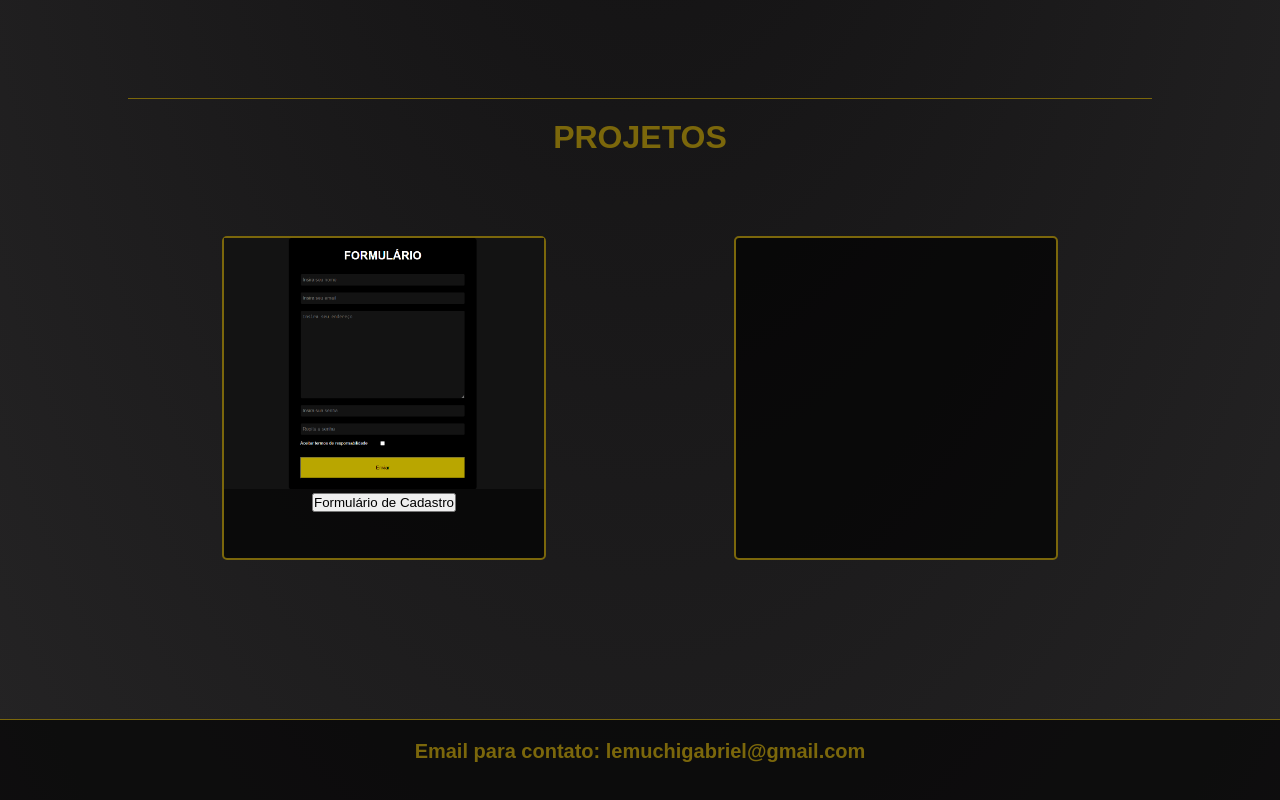
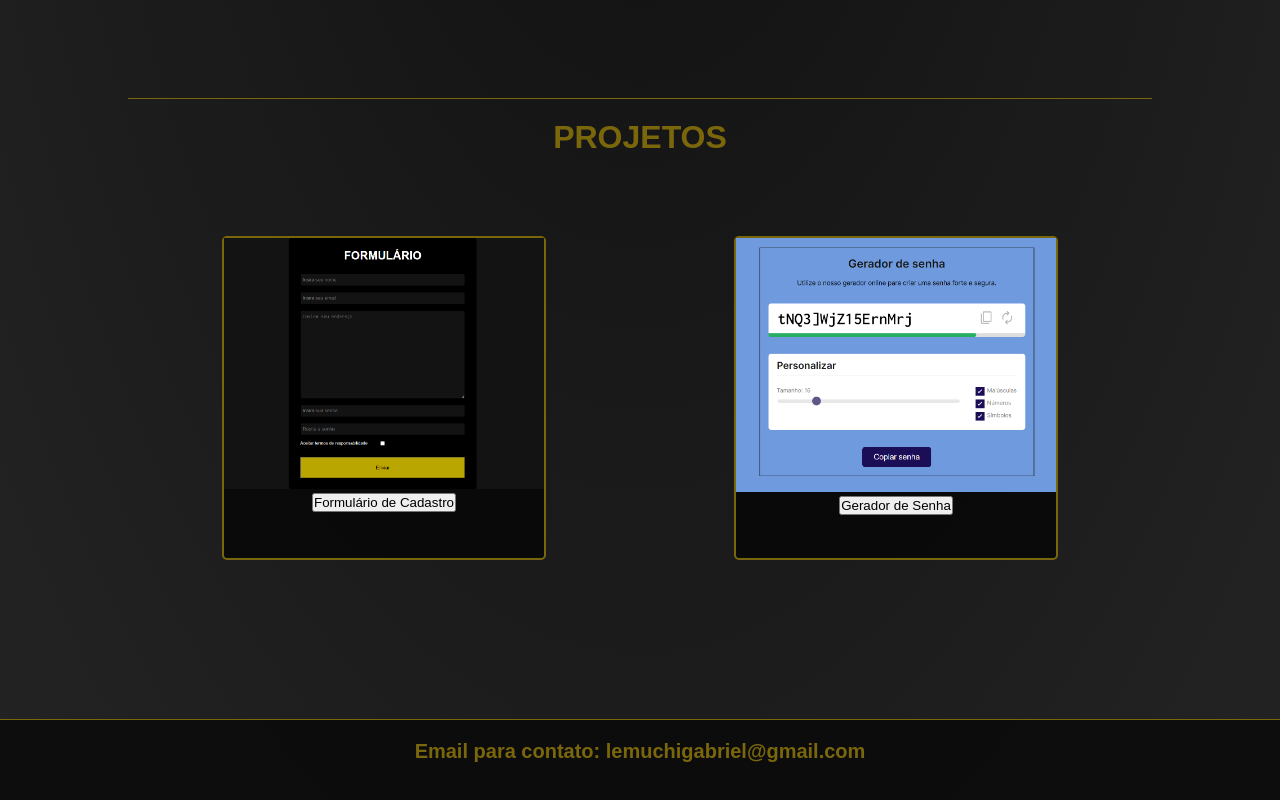
Before and after one commit to Gabriel-Lemuchi/portfolio_lemuchi, a plain HTML site: page index.html in a window 1280 px wide. Shown: the part 1884-2684 px from the top of the page. Drawn offline with Linux system fonts and the light colour scheme; a web font is replaced by a local one.

Commit message:
Add files via upload

```diff
--- a/index.html
+++ b/index.html
@@ -96,12 +96,19 @@
             <div class="project">
                 <a href="https://gabriel-lemuchi.github.io/formulario/" target="_blank">
                     <img src="images/formulario_1.png" width="320px">
-                    <button id="button_formulario">
+                    <button id="button_project">
                         Formulário de Cadastro
                     </button>
                 </a>
             </div>
-            <div class="project"></div>
+            <div class="project">
+                <a href="https://gabriel-lemuchi.github.io/gerador-de-senha/" target="_blank">
+                    <img src="images/gerador-senha.png" width="320px">
+                    <button class="button_project">
+                        Gerador de Senha
+                    </button>
+                </a>
+            </div>
         </div>
     </div>
     <footer>
```
Also changed, not shown: images/gerador-senha.png (added).
